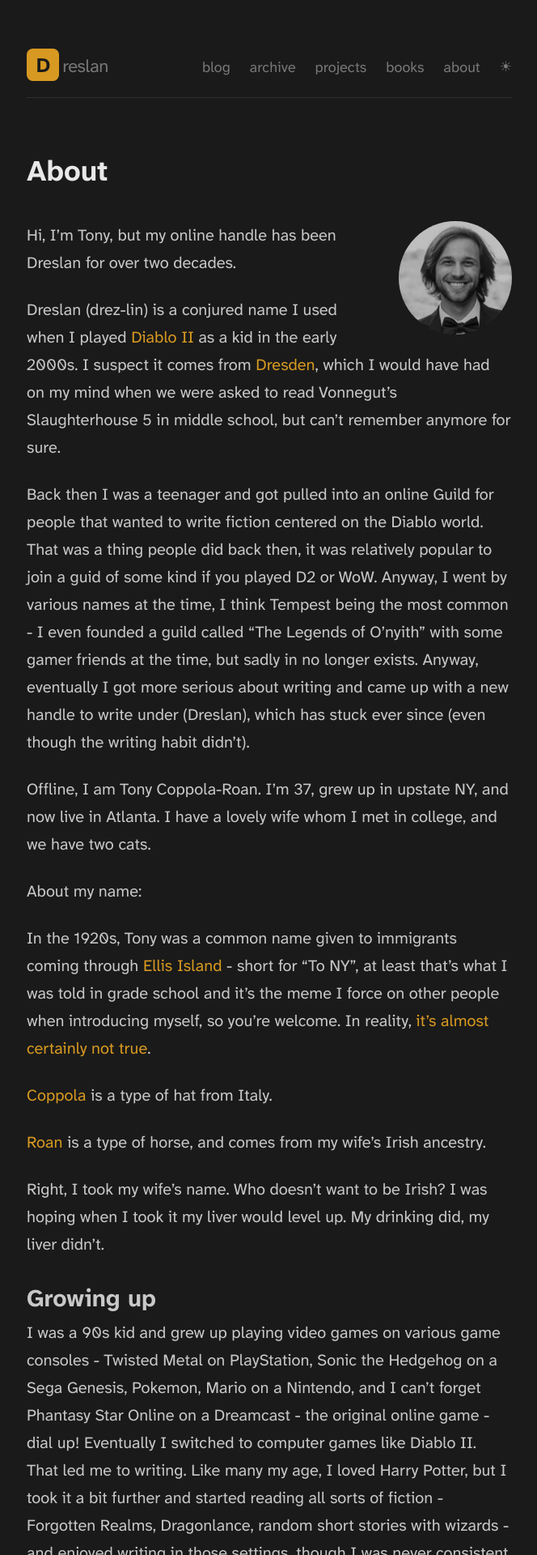
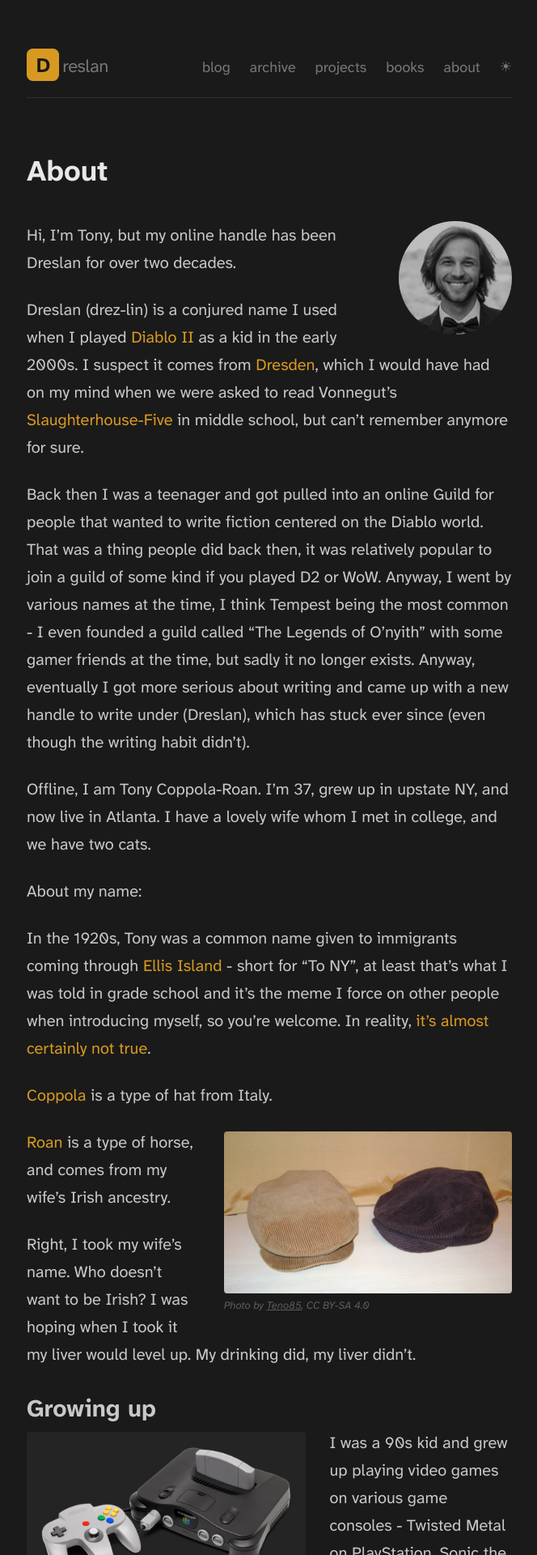
Before and after one commit to dreslan/dreslan.github.io, a Jekyll site: the page built from about.md, in a window 1280 px wide. Shown: the top 1920 px of the page at 81% size, without its empty margins (307-971 px from the left). Built offline with Jekyll 4.4.1, drawn with Linux system fonts in a browser that asks for light colours; some of the changed text lies outside the part shown.

Commit message:
Added images

```diff
--- a/about.md
+++ b/about.md
@@ -8,9 +8,9 @@
 
 Hi, I'm Tony, but my online handle has been Dreslan for over two decades.
 
-Dreslan (drez-lin) is a conjured name I used when I played [Diablo II](https://en.wikipedia.org/wiki/Diablo_II) as a kid in the early 2000s. I suspect it comes from [Dresden](https://en.wikipedia.org/wiki/Dresden), which I would have had on my mind when we were asked to read Vonnegut's Slaughterhouse 5 in middle school, but can't remember anymore for sure.
+Dreslan (drez-lin) is a conjured name I used when I played [Diablo II](https://en.wikipedia.org/wiki/Diablo_II) as a kid in the early 2000s. I suspect it comes from [Dresden](https://en.wikipedia.org/wiki/Dresden), which I would have had on my mind when we were asked to read Vonnegut's [Slaughterhouse-Five](https://en.wikipedia.org/wiki/Slaughterhouse-Five) in middle school, but can't remember anymore for sure.
 
-Back then I was a teenager and got pulled into an online Guild for people that wanted to write fiction centered on the Diablo world. That was a thing people did back then, it was relatively popular to join a guid of some kind if you played D2 or WoW. Anyway, I went by various names at the time, I think Tempest being the most common - I even founded a guild called "The Legends of O'nyith" with some gamer friends at the time, but sadly in no longer exists. Anyway, eventually I got more serious about writing and came up with a new handle to write under (Dreslan), which has stuck ever since (even though the writing habit didn't).
+Back then I was a teenager and got pulled into an online Guild for people that wanted to write fiction centered on the Diablo world. That was a thing people did back then, it was relatively popular to join a guild of some kind if you played D2 or WoW. Anyway, I went by various names at the time, I think Tempest being the most common - I even founded a guild called "The Legends of O'nyith" with some gamer friends at the time, but sadly it no longer exists. Anyway, eventually I got more serious about writing and came up with a new handle to write under (Dreslan), which has stuck ever since (even though the writing habit didn't).
 
 Offline, I am Tony Coppola-Roan. I'm 37, grew up in upstate NY, and now live in Atlanta. I have a lovely wife whom I met in college, and we have two cats.
 
@@ -20,23 +20,58 @@
 
 [Coppola](https://en.wikipedia.org/wiki/Coppola_(hat)) is a type of hat from Italy.
 
+<figure class="about-figure about-figure-right">
+  <img src="/assets/images/about/coppola-hat.jpg" alt="Traditional Sicilian coppola caps">
+  <figcaption>Photo by <a href="https://commons.wikimedia.org/wiki/File:Modelli_di_coppole.jpg">Teno85</a>, CC BY-SA 4.0</figcaption>
+</figure>
+
 [Roan](https://en.wikipedia.org/wiki/Roan_(horse)) is a type of horse, and comes from my wife's Irish ancestry.
 
 Right, I took my wife's name. Who doesn't want to be Irish? I was hoping when I took it my liver would level up. My drinking did, my liver didn't.
 
+<div style="clear: both"></div>
+
 ## Growing up
 
-I was a 90s kid and grew up playing video games on various game consoles - Twisted Metal on PlayStation, Sonic the Hedgehog on a Sega Genesis, Pokemon, Mario on a Nintendo, and I can't forget Phantasy Star Online on a Dreamcast - the original online game - dial up! Eventually I switched to computer games like Diablo II. That led me to writing. Like many my age, I loved Harry Potter, but I took it a bit further and started reading all sorts of fiction - Forgotten Realms, Dragonlance, random short stories with wizards - and enjoyed writing in those settings, though I was never consistent enough to make it anything bigger than a hobby.
+<figure class="about-figure about-figure-left">
+  <img src="/assets/images/about/n64-console.png" alt="Nintendo 64 console with controller">
+  <figcaption>Photo by <a href="https://commons.wikimedia.org/wiki/File:N64-Console-Set.png">Evan-Amos</a>, public domain</figcaption>
+</figure>
 
-My grandfather worked for [Knolls Atomic Power Laboratory](https://en.wikipedia.org/wiki/Knolls_Atomic_Power_Laboratory) and was a huge nerd. He got me into science, showed me how to use a computer, what circuits were, got me interested in how the universe works. When I was very young he caught wind that I liked Back to the Future and brought me home a Flux Capacitor - it was actually just an antique light bulb he got from the lab, but it really got me excited about Physics. I wanted to travel back in time and see Dinosaurs, meet Isaac Newton and Albert Einstein, zoom into the future and see what it would be like, if humanity went transhuman or great filtered themselves before that. Actually, I broke that Flux Capacitor on a school bus while heading home one day and was convinced the time line was about to be destroyed. I think that's when my parents explained it was just a light bulb. It's ok, I still liked Physics.
+I was a 90s kid and grew up playing video games on various game consoles - Twisted Metal on PlayStation, Sonic the Hedgehog on a Sega Genesis, Pokemon, Mario on a Nintendo, and I can't forget [Phantasy Star Online](https://en.wikipedia.org/wiki/Phantasy_Star_Online) on a Dreamcast - the original online game - dial up! Eventually I switched to computer games like Diablo II. That led me to writing. Like many my age, I loved [Harry Potter](https://en.wikipedia.org/wiki/Harry_Potter), but I took it a bit further and started reading all sorts of fiction - [Forgotten Realms](https://en.wikipedia.org/wiki/Forgotten_Realms), [Dragonlance](https://en.wikipedia.org/wiki/Dragonlance), random short stories with wizards - and enjoyed writing in those settings, though I was never consistent enough to make it anything bigger than a hobby.
+
+<div style="clear: both"></div>
+
+<figure class="about-figure about-figure-right">
+  <img src="/assets/images/about/nuclear-submarine.jpg" alt="USS Connecticut nuclear submarine underway">
+  <figcaption>U.S. Navy photo, public domain</figcaption>
+</figure>
+
+My grandfather worked for [Knolls Atomic Power Laboratory](https://en.wikipedia.org/wiki/Knolls_Atomic_Power_Laboratory) and was a huge nerd. He got me into science, showed me how to use a computer, what circuits were, got me interested in how the universe works. When I was very young he caught wind that I liked [Back to the Future](https://en.wikipedia.org/wiki/Back_to_the_Future) and brought me home a Flux Capacitor - it was actually just an antique light bulb he got from the lab, but it really got me excited about Physics. I wanted to travel back in time and see Dinosaurs, meet Isaac Newton and Albert Einstein, zoom into the future and see what it would be like, if humanity went transhuman or great filtered themselves before that.
+
+<figure class="about-figure about-figure-left">
+  <img src="/assets/images/about/delorean.jpg" alt="DeLorean DMC-12">
+  <figcaption>Photo by <a href="https://commons.wikimedia.org/wiki/File:De_Lorean_DMC-12_01.jpg">TTTNIS</a>, public domain</figcaption>
+</figure>
+
+Actually, I broke that Flux Capacitor on a school bus while heading home one day and was convinced the time line was about to be destroyed. I think that's when my parents explained it was just a light bulb. It's ok, I still liked Physics.
+
+<div style="clear: both"></div>
 
 ## Education
 
-I went to SUNY Albany to study Math and Physics, wanting to become a theoretical physicist. I was a poor student though - while I met my wife there, I didn't graduate. I had to start over at Hudson Valley Community College in upstate NY, but did well and finished with a BS in Physics at RPI.
+<figure class="about-figure about-figure-right">
+  <img src="/assets/images/about/rpi-campus.jpg" alt="Carnegie Building and Folsom Library at RPI">
+  <figcaption>Photo by <a href="https://commons.wikimedia.org/wiki/File:RPI%27s_Carnegie_Building_%26_Folsom_Library_in_Troy,_New_York.jpg">Tyler A. McNeil</a>, CC BY-SA 4.0</figcaption>
+</figure>
+
+I went to [SUNY Albany](https://en.wikipedia.org/wiki/University_at_Albany,_SUNY) to study Math and Physics, wanting to become a theoretical physicist. I was a poor student though - while I met my wife there, I didn't graduate. I had to start over at [Hudson Valley Community College](https://en.wikipedia.org/wiki/Hudson_Valley_Community_College) in upstate NY, but did well and finished with a BS in Physics at [RPI](https://en.wikipedia.org/wiki/Rensselaer_Polytechnic_Institute).
+
+<div style="clear: both"></div>
 
 ## Career
 
-I switched to software engineering and got a job as a QA Analyst at a small local company, then moved to a startup called Apprenda that was building a PaaS before that was really a thing - pre Docker, pre Kubernetes. I went from SDET to Jr Scala Dev there.
+I switched to software engineering and got a job as a QA Analyst at a small local company, then moved to a startup called [Apprenda](https://en.wikipedia.org/wiki/Apprenda) that was building a PaaS before that was really a thing - pre Docker, pre Kubernetes. I went from SDET to Jr Scala Dev there.
 
 My wife and I moved to Atlanta, where I joined Turner/CNN working on a "Transitions" team that helped set up infrastructure for websites and promoted them from dev to QA to prod. I eventually switched internally to where I still work today - an ops team at Warner Bros (now WBD), helping govern the cloud infrastructure for the company. I've become very proficient with AWS, writing CLIs and serverless apps in Python, and have been sucked into the LLM coding harness revolution that's ongoing.
 
@@ -70,4 +105,14 @@
 - My wife
 - My 10th grade math teacher
 
-Now that I've thoroughly bored you about myself, check out the other parts of the site.
+## Disclaimer
+The content on this site is written by me, an actual human with a run of the mill meat brain. Absolutely none of the copy is generated by AI. The content sucks all on its own.
+
+However, I do recruit the ocassional Clanker to help with the following:
+
+- Content editing (spelling / grammar / suggestive formatting / feedback)
+- Hunting down media for posts
+- Web design
+- Telling bad jokes when I'm sad
+
+Pending an ASI takeover, I think the world needs more humans producing things for other humans, and less AI slop. So, until my atoms get repurposed by HAL 9001 I will produce my own slop for your enjoyment.
--- a/assets/css/style.css
+++ b/assets/css/style.css
@@ -297,6 +297,55 @@
   margin: 0 0 1rem 1.5rem;
 }
 
+.about-figure {
+  margin: 1.5rem 0 1.8rem;
+  max-width: 360px;
+}
+
+.about-figure img {
+  width: 100%;
+  height: 200px;
+  object-fit: cover;
+  border-radius: 4px;
+  display: block;
+}
+
+.about-figure img[src$=".png"] {
+  background: var(--bg-code);
+  object-fit: contain;
+  padding: 0.8rem;
+}
+
+.about-figure figcaption {
+  font-size: 0.65rem;
+  font-style: italic;
+  color: var(--text-muted);
+  margin-top: 0.3rem;
+  line-height: 1.4;
+  opacity: 0.7;
+}
+
+.about-figure figcaption a {
+  color: var(--text-muted);
+  text-decoration: underline;
+}
+
+.about-figure-right {
+  float: right;
+  margin: 0.2rem 0 1rem 1.5rem;
+}
+
+.about-figure-left {
+  float: left;
+  margin: 0.2rem 1.5rem 1rem 0;
+}
+
+.about-figure-center {
+  margin-left: auto;
+  margin-right: auto;
+  clear: both;
+}
+
 /* ── Archive ── */
 .archive-year {
   font-size: 1.2rem;
@@ -593,4 +642,9 @@
     gap: 0;
     margin-bottom: 1rem;
   }
+  .about-figure {
+    float: none !important;
+    margin: 1.2rem auto !important;
+    max-width: 100%;
+  }
 }
```
Also changed, not shown: assets/images/about/coppola-hat.jpg (added), assets/images/about/delorean.jpg (added), assets/images/about/n64-console.png (added), assets/images/about/nuclear-submarine.jpg (added), assets/images/about/rpi-campus.jpg (added).
